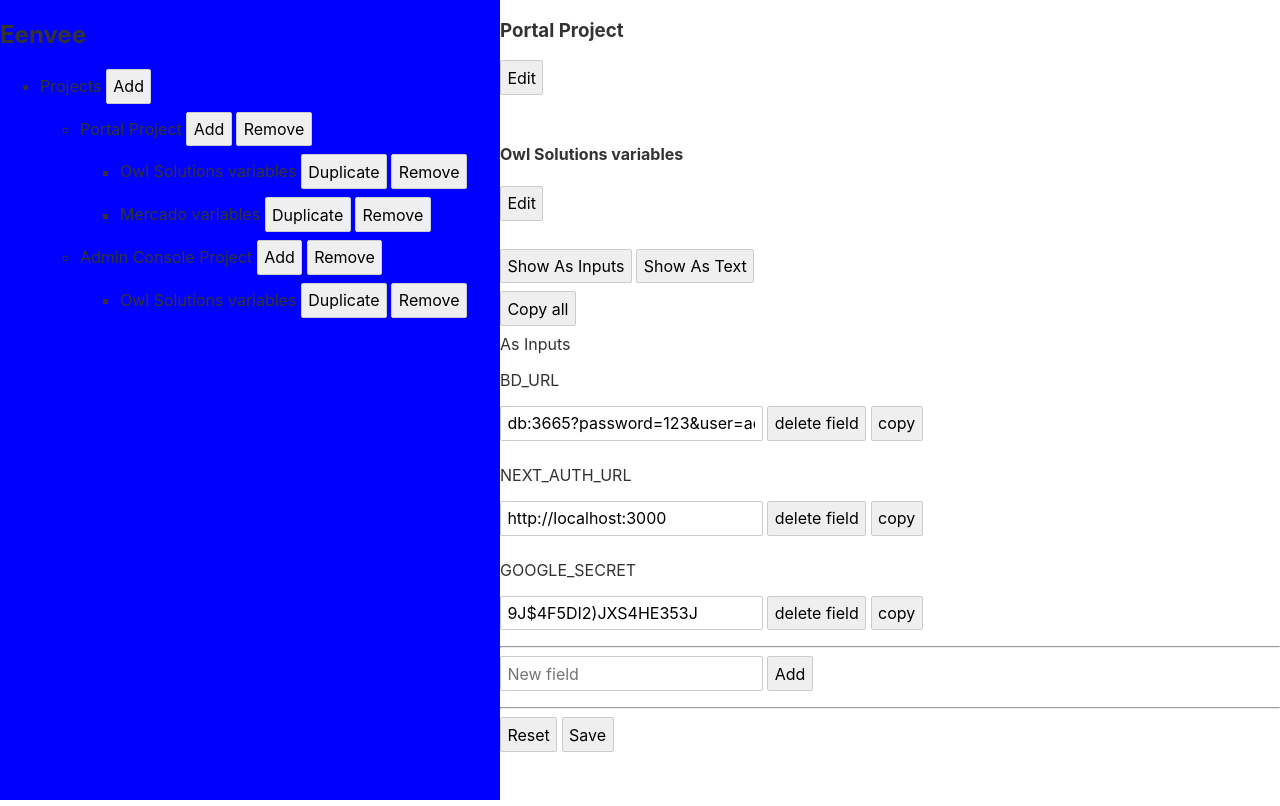
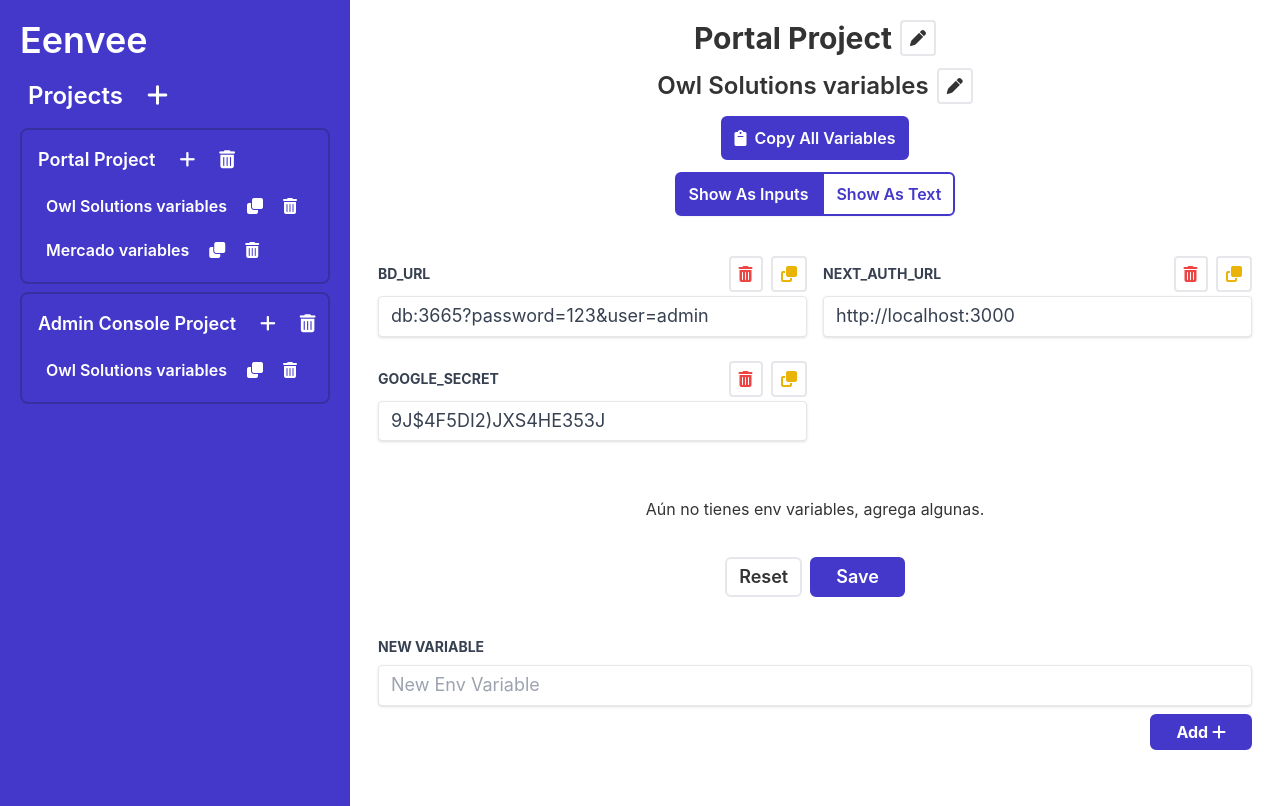
Before and after one commit to zorrolisto/eenvee, a Svelte app: page / in a window 1280 px wide. Built offline with nearby package versions, Linux system fonts and the light colour scheme.

Commit message:
Update: UI with tailwind

```diff
--- a/public/global.css
+++ b/public/global.css
@@ -37,12 +37,7 @@ select,
 textarea {
   font-family: inherit;
   font-size: inherit;
-  -webkit-padding: 0.4em 0;
-  padding: 0.4em;
-  margin: 0 0 0.5em 0;
   box-sizing: border-box;
-  border: 1px solid #ccc;
-  border-radius: 2px;
 }
 
 button {
--- a/public/index.html
+++ b/public/index.html
@@ -11,6 +11,8 @@
 	<link rel='stylesheet' href='/build/bundle.css'>
 
 	<script defer src='/build/bundle.js'></script>
+	<script src="https://cdn.tailwindcss.com"></script>
+	<link rel="stylesheet" href="https://cdnjs.cloudflare.com/ajax/libs/font-awesome/6.1.1/css/all.min.css" integrity="sha512-KfkfwYDsLkIlwQp6LFnl8zNdLGxu9YAA1QvwINks4PhcElQSvqcyVLLD9aMhXd13uQjoXtEKNosOWaZqXgel0g==" crossorigin="anonymous" referrerpolicy="no-referrer" />
 </head>
 
 <body>
--- a/src/App.svelte
+++ b/src/App.svelte
@@ -1,6 +1,6 @@
 <script>
-  import MainLayout from "./components/organisms/layouts/mainLayout.svelte";
-  import Main from "./components/organisms/main/main.svelte";
+  import MainLayout from "./components/layouts/mainLayout.svelte";
+  import Main from "./components/main/main.svelte";
   import projectsDefault from "./mockups/projects.mockups";
 
   let projects =
@@ -149,7 +149,7 @@
   }
 </script>
 
-<div class="container">
+<div class="flex">
   <MainLayout
     {projects}
     on:selectVariableGroup={handleSelectVariableGroup}
@@ -170,7 +170,7 @@
 </div>
 
 <style>
-  .container {
+  .c-flex {
     display: flex;
   }
 </style>
--- /dev/null
+++ b/src/components/inputsGroup/inputsGroup.svelte
@@ -0,0 +1,124 @@
+<script>
+  import { createEventDispatcher } from "svelte";
+
+  const dispatch = createEventDispatcher();
+  export let variables;
+  let variablesAux = [];
+  let newField = "";
+  copyByValueParam();
+
+  function copyByValueParam() {
+    variablesAux = [];
+    variables.forEach((i) => variablesAux.push({ ...i }));
+  }
+  function handleSubmit() {
+    dispatch("updateEnvVariables", { envVariablesUpdated: variablesAux });
+  }
+  function addNewField() {
+    if (newField.trim() === "") return;
+    if (/\s/.test(newField)) {
+      alert("Can't have white spaces the field of the env variables");
+      return;
+    }
+    variablesAux = [...variablesAux, { field: newField, value: "" }];
+    newField = "";
+  }
+  function deleteField(field) {
+    variablesAux = variablesAux.filter((v) => v.field !== field);
+  }
+  function copyValue(text) {
+    copyToClipbard(text);
+  }
+  function copyToClipbard(text) {
+    navigator.clipboard.writeText(text);
+  }
+</script>
+
+<form on:submit|preventDefault={handleSubmit}>
+  {#if variablesAux.length}
+    <div
+      class="flex flex-wrap py-5"
+      style="max-height: 52.5vh; overflow: auto; min-width: 50vw"
+    >
+      {#each variablesAux as variableAux}
+        <div class="w-full lg:w-1/2 mb-2 p-2">
+          <div class="flex items-end justify-between mb-1">
+            <label
+              class="block text-gray-700 text-sm font-bold mb-2"
+              for={variableAux.field}
+            >
+              {variableAux.field}
+            </label>
+            <div class="space-x-1">
+              <button
+                class="rounded px-2 py-1 hover:text-indigo-700 border-2 hover:border-indigo-700"
+                type="button"
+                on:click={() => deleteField(variableAux.field)}
+              >
+                <i class="text-red-500 fa-solid fa-trash-can" />
+              </button>
+              <button
+                class="rounded px-2 py-1 hover:text-indigo-700 border-2 hover:border-indigo-700"
+                type="button"
+                on:click={() => copyValue(variableAux.value)}
+              >
+                <i class="text-yellow-500 fa-solid fa-copy" />
+              </button>
+            </div>
+          </div>
+          <input
+            id={variableAux.field}
+            placeholder="Secret variable"
+            class="shadow appearance-none border text-lg rounded w-full py-2 px-3 text-gray-700 leading-tight focus:outline-none focus:shadow-outline"
+            bind:value={variableAux.value}
+          />
+        </div>
+      {/each}
+    </div>
+  {/if}
+  <p class="text-center mb-2 py-5">Aún no tienes env variables, agrega algunas.</p>
+  <div class="flex justify-center gap-2 pt-2">
+    <button
+      class="text-lg py-1 px-3 font-semibold rounded-md hover:bg-gray-100 border-2 "
+      type="button"
+      on:click={copyByValueParam}>Reset</button
+    >
+    <button
+      class="text-lg py-1 px-6 text-white font-semibold rounded-md bg-indigo-700 hover:bg-indigo-800 border-2 border-indigo-700"
+      type="submit"
+    >
+      Save
+    </button>
+  </div>
+</form>
+<form
+  on:submit|preventDefault={addNewField}
+  class="w-full"
+  style="max-width: 1072px"
+>
+  <div class="flex justify-center py-5">
+    <div class="w-full mb-2 p-2">
+      <label
+        class="block text-gray-700 text-sm font-bold mb-2"
+        for="newVariableField"
+      >
+        NEW VARIABLE
+      </label>
+      <input
+        id="newVariableField"
+        placeholder="New Env Variable"
+        class="shadow appearance-none border text-lg rounded w-full py-2 px-3 text-gray-700 leading-tight focus:outline-none focus:shadow-outline"
+        bind:value={newField}
+      />
+      <div class="flex justify-end mt-2">
+        <button
+          class="font-bold rounded-md px-6 py-1 text-white bg-indigo-700 hover:bg-indigo-800 border-2 border-indigo-700"
+          type="submit"
+        >
+          Add
+          <i class="fa-solid fa-plus" />
+        </button>
+      </div>
+    </div>
+  </div>
+</form>
--- a/src/components/organisms/layouts/mainLayout.svelte
+++ b/src/components/layouts/mainLayout.svelte
@@ -49,48 +49,66 @@
   }
 </script>
 
-<div class="sidebar">
-  <h2>Eenvee</h2>
+<div class="sidebar bg-indigo-700 text-white p-5">
+  <h2 class="text-4xl font-semibold">Eenvee</h2>
   <ul>
-    <li>
-      Projects
-      <button on:click|capture={showProjectInput}>Add</button>
+    <li class="text-2xl py-3 font-semibold">
+      <div class="flex space-x-2">
+        <p class="p-2 cursor-default">Projects</p>
+        <button
+          on:click|capture={showProjectInput}
+          class="hover:text-green-500 rounded px-2 py-1 hover:bg-indigo-800"
+        >
+          <i class="fa-solid fa-plus" />
+        </button>
+      </div>
       <ul>
         {#each projects as project}
-          <li>
+          <li class="text-lg my-2 py-2 rounded-lg border-2 border-indigo-800">
+            <div class="flex space-x-2">
+              <p class="rounded cursor-default p-2 ml-2">
                 {project.name}
+              </p>
               <button
                 on:click|capture|stopPropagation={() =>
                   showInputToAddGroupVariables(project.id)}
+                class="hover:text-green-500 rounded px-2 py-1 hover:bg-indigo-800"
               >
-              Add
+                <i class="fa-solid fa-plus" />
               </button>
               <button
                 on:click|capture|stopPropagation={() =>
                   removeProjectByID(project.id)}
+                class="hover:text-red-500 rounded px-2 py-1 hover:bg-indigo-800"
               >
-              Remove
+                <i class="fa-solid fa-trash-can" />
               </button>
+            </div>
             <ul>
               {#each project.variablesGroup as variableGroup}
                 <li
+                  class="text-base rounded mx-2 my-1 px-2 flex space-x-1"
                   on:click|stopPropagation={selectVariableGroup(
                     variableGroup,
                     project
                   )}
                 >
+                  <p class="rounded cursor-pointer p-2 hover:bg-indigo-800">
                     {variableGroup.name}
+                  </p>
                   <button
                     on:click|capture|stopPropagation={() =>
                       duplicateVariableGroup(variableGroup, project.id)}
+                    class="hover:text-yellow-500 rounded px-2 py-1 hover:bg-indigo-800"
                   >
-                    Duplicate
+                    <i class="fa-solid fa-clone" />
                   </button>
                   <button
                     on:click|capture|stopPropagation={() =>
                       removeVariableGroupByID(variableGroup.id, project.id)}
+                    class="hover:text-red-500 rounded px-2 py-1 hover:bg-indigo-800"
                   >
-                    Remove
+                    <i class="fa-solid fa-trash-can" />
                   </button>
                 </li>
               {/each}
@@ -127,7 +145,6 @@
 <style>
   .sidebar {
     min-height: 100vh;
-    width: 500px;
-    background-color: blue;
+    width: 350px;
   }
 </style>
--- a/src/components/organisms/main/main.svelte
+++ b/src/components/main/main.svelte
@@ -67,14 +67,20 @@
   }
 </script>
 
-<div class="main">
+<div class="main p-5 flex flex-col items-center space-y-3">
   {#if projectNameEdited === null}
-    <div>
-      <h3>{selectedProject.name}</h3>
-      <button on:click={showEditInputForProjectName}>Edit</button>
+    <div class="flex space-x-2 items-center">
+      <h3 class="text-3xl font-bold">{selectedProject.name}</h3>
+      <button
+        class="rounded px-2 py-1 hover:text-indigo-700 border-2 hover:border-indigo-700"
+        on:click={showEditInputForProjectName}
+      >
+        <i class="fa-solid fa-pen" />
+      </button>
     </div>
   {:else}
     <input
+      class="text-3xl border-indigo-700 text-bold my-2 p-1"
       autofocus
       type="text"
       bind:value={projectNameEdited}
@@ -82,11 +88,15 @@
       on:blur={saveProjectName}
     />
   {/if}
-  <br />
   {#if variableGroupNameEdited === null}
-    <div>
-      <h4>{selectedVariablesGroup.name}</h4>
-      <button on:click={showEditInputForVariableGroupName}>Edit</button>
+    <div class="flex space-x-2 items-center">
+      <h4 class="text-2xl font-semibold">{selectedVariablesGroup.name}</h4>
+      <button
+        class="rounded px-2 py-1 hover:text-indigo-700 border-2 hover:border-indigo-700"
+        on:click={showEditInputForVariableGroupName}
+      >
+        <i class="fa-solid fa-pen" />
+      </button>
     </div>
   {:else}
     <input
@@ -97,22 +107,45 @@
       on:blur={saveVariableGroupName}
     />
   {/if}
-  <br />
-  <div>
-    <button on:click={selectViewAsInputs}>Show As Inputs</button>
-    <button on:click={selectViewAsText}>Show As Text</button>
+  <button
+    class="flex items-center gap-2 w-min whitespace-nowrap py-2 px-3 font-semibold rounded-md text-white bg-indigo-700 border-2 border-indigo-700 hover:bg-indigo-800"
+    on:click={copyTextFromVariables}
+  >
+    <i class="fa-solid fa-clipboard" />
+    <p>Copy All Variables</p>
+  </button>
+  <div class="flex rounded-md shadow-sm" role="group">
+    <button
+      on:click={selectViewAsInputs}
+      type="button"
+      class={`py-2 px-3 font-semibold rounded-l-md border-2 border-indigo-700 ${
+        selectedTypeOfView === "AsInputs"
+          ? "bg-indigo-700 text-white hover:bg-indigo-800"
+          : "text-indigo-700 hover:bg-gray-100"
+      }`}
+    >
+      Show As Inputs
+    </button>
+    <button
+      on:click={selectViewAsText}
+      type="button"
+      class={`py-2 px-3 font-semibold rounded-r-md border-2 border-indigo-700 ${
+        selectedTypeOfView !== "AsInputs"
+          ? "bg-indigo-700 text-white hover:bg-indigo-800"
+          : "text-indigo-700 hover:bg-gray-100"
+      }`}
+    >
+      Show As Text
+    </button>
   </div>
-  <button on:click={copyTextFromVariables}>Copy all</button>
 
   {#if state === "SUCCESS"}
     {#if selectedTypeOfView === "AsInputs"}
-      <div>As Inputs</div>
       <InputsGroup
         variables={selectedVariablesGroup.variables}
         on:updateEnvVariables={updateEnvVariables}
       />
     {:else}
-      <div>As Texts</div>
       <TextEditor
         variables={selectedVariablesGroup.variables}
         on:updateEnvVariables={updateEnvVariables}
@@ -124,6 +157,6 @@
 <style>
   .main {
     min-height: 100vh;
-    width: calc(100vw - 500px);
+    width: calc(100vw - 350px);
   }
 </style>
--- a/src/components/organisms/inputsGroup/inputsGroup.svelte
+++ /dev/null
@@ -1,58 +0,0 @@
-<script>
-  import { createEventDispatcher } from "svelte";
-
-  const dispatch = createEventDispatcher();
-  export let variables;
-  let variablesAux = [];
-  let newField = "";
-  copyByValueParam();
-
-  function copyByValueParam() {
-    variablesAux = [];
-    variables.forEach((i) => variablesAux.push({ ...i }));
-  }
-  function handleSubmit() {
-    dispatch("updateEnvVariables", { envVariablesUpdated: variablesAux });
-  }
-  function addNewField() {
-    if (newField.trim() === "") return;
-    if (/\s/.test(newField)) {
-      alert("Can't have white spaces the field of the env variables");
-      return;
-    }
-    variablesAux = [...variablesAux, { field: newField, value: "" }];
-    newField = "";
-  }
-  function deleteField(field) {
-    variablesAux = variablesAux.filter((v) => v.field !== field);
-  }
-  function copyValue(text) {
-    copyToClipbard(text);
-  }
-  function copyToClipbard(text) {
-    navigator.clipboard.writeText(text);
-  }
-</script>
-
-<form on:submit|preventDefault={handleSubmit}>
-  <div>
-    {#each variablesAux as variableAux}
-      <p>{variableAux.field}</p>
-      <input bind:value={variableAux.value} placeholder="Secret variable" />
-      <button type="button" on:click={() => deleteField(variableAux.field)}>
-        delete field
-      </button>
-      <button type="button" on:click={() => copyValue(variableAux.value)}>
-        copy
-      </button>
-    {/each}
-  </div>
-  <hr />
-  <div>
-    <input bind:value={newField} placeholder="New field" />
-    <button type="button" on:click={addNewField}>Add</button>
-  </div>
-  <hr />
-  <button type="button" on:click={copyByValueParam}>Reset</button>
-  <button type="submit">Save</button>
-</form>
--- a/src/components/organisms/textEditor/textEditor.svelte
+++ b/src/components/textEditor/textEditor.svelte
@@ -12,7 +12,7 @@
   function getTextFromVariables(variablesArray) {
     return variablesArray
       .map((v) => `${v.field} = ${v.value} \n`)
-      .reduce((a, b) => a + b);
+      .reduce((a, b) => a + b, "");
   }
   function updateTextFromVariable(text) {
     const linesExtractedFromText = text
@@ -41,8 +41,28 @@
   }
 </script>
 
-<form on:submit|preventDefault={handleSubmit}>
-  <textarea bind:value={variablesAsText} cols="50" rows="10" />
-  <button type="button" on:click={transformVariablesToText}>Reset</button>
-  <button type="submit">Save</button>
+<form
+  on:submit|preventDefault={handleSubmit}
+  class="w-full"
+  style="max-width: 1072px"
+>
+  <textarea
+    bind:value={variablesAsText}
+    rows="10"
+    class="block break-all p-2.5 w-full text-sm text-gray-900 bg-gray-50 rounded-lg border border-gray-300 focus:ring-blue-500 focus:border-blue-500"
+    placeholder="ENV_VARIABLE = VALUE..."
+  />
+  <div class="flex justify-center gap-2 pt-2">
+    <button
+      class="text-lg py-1 px-3 font-semibold rounded-md hover:bg-gray-100 border-2 "
+      type="button"
+      on:click={transformVariablesToText}>Reset</button
+    >
+    <button
+      class="text-lg py-1 px-6 text-white font-semibold rounded-md bg-indigo-700 hover:bg-indigo-800 border-2 border-indigo-700"
+      type="submit"
+    >
+      Save
+    </button>
+  </div>
 </form>
```
Also changed, not shown: 1 other file (tests, documents, lock files or other folders). Lines whose indentation alone changed are shown as unchanged.
